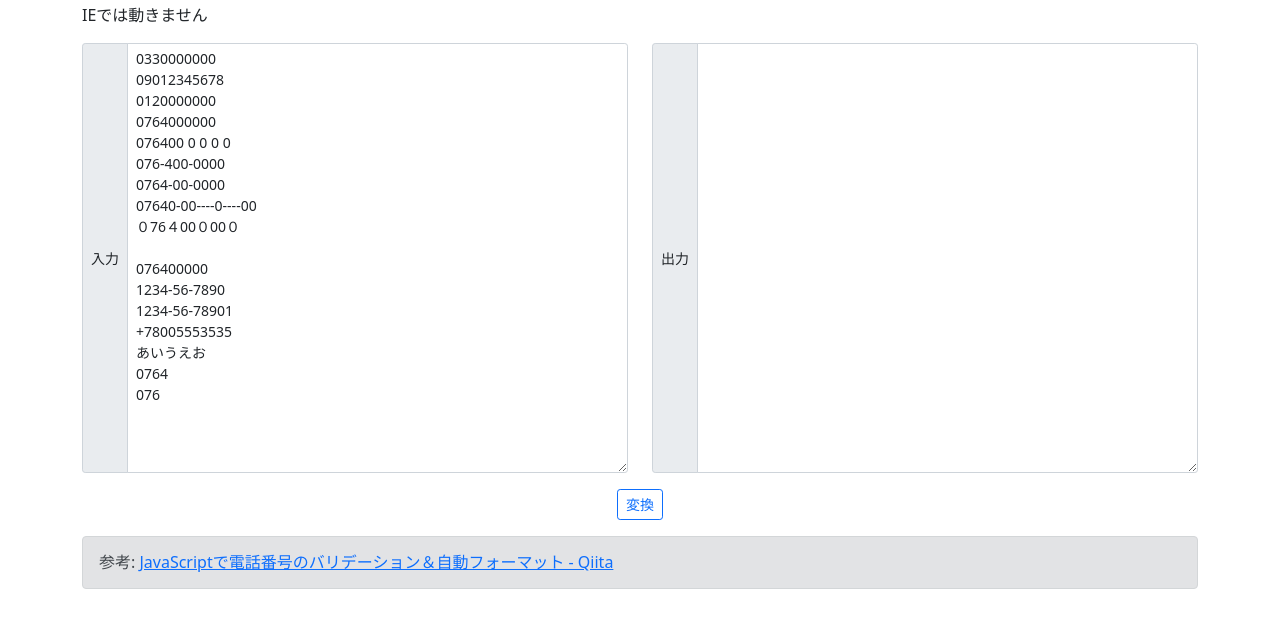
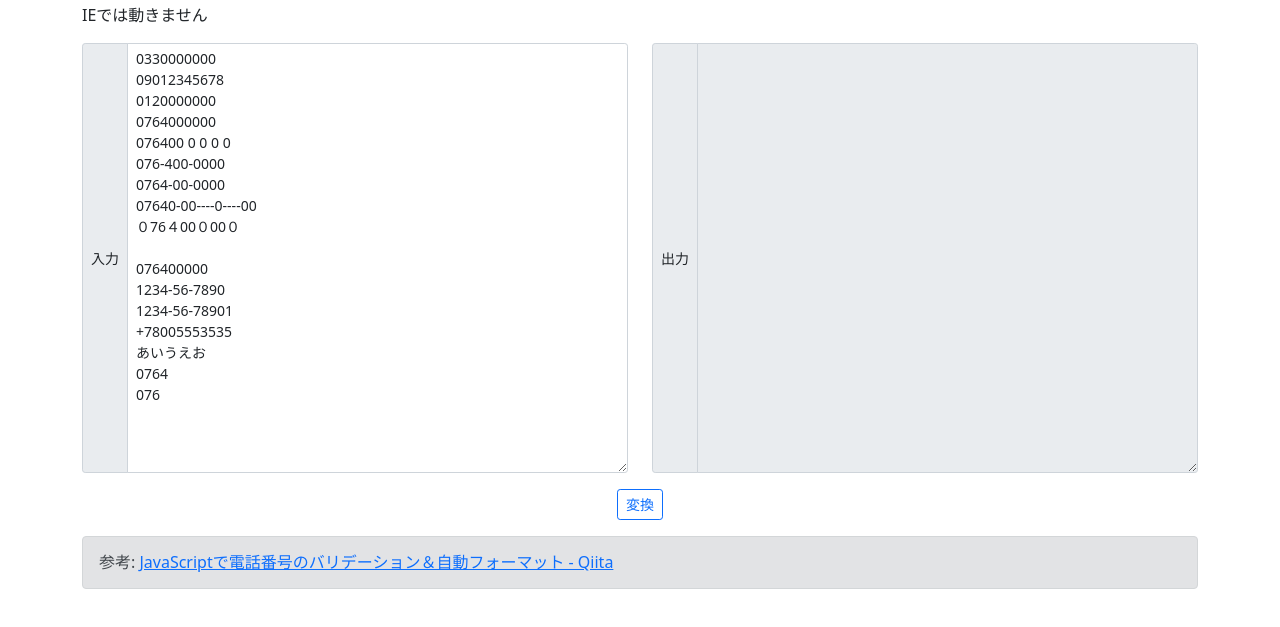
Before and after one commit to wineAk/phonenumberConversion, a plain HTML site: page index.html in a window 1280 px wide. Shown: the part 53-680 px from the top of the page. Drawn offline with nearby package versions, Linux system fonts and the light colour scheme.

Commit message:
[update]

```diff
--- a/index.html
+++ b/index.html
@@ -26,7 +26,7 @@
       <div class="col">
         <div class="input-group input-group-sm">
           <span class="input-group-text">出力</span>
-          <textarea class="form-control" id="output" rows="20"></textarea>
+          <textarea class="form-control" id="output" rows="20" readonly></textarea>
         </div>
       </div>
     </div>
```
